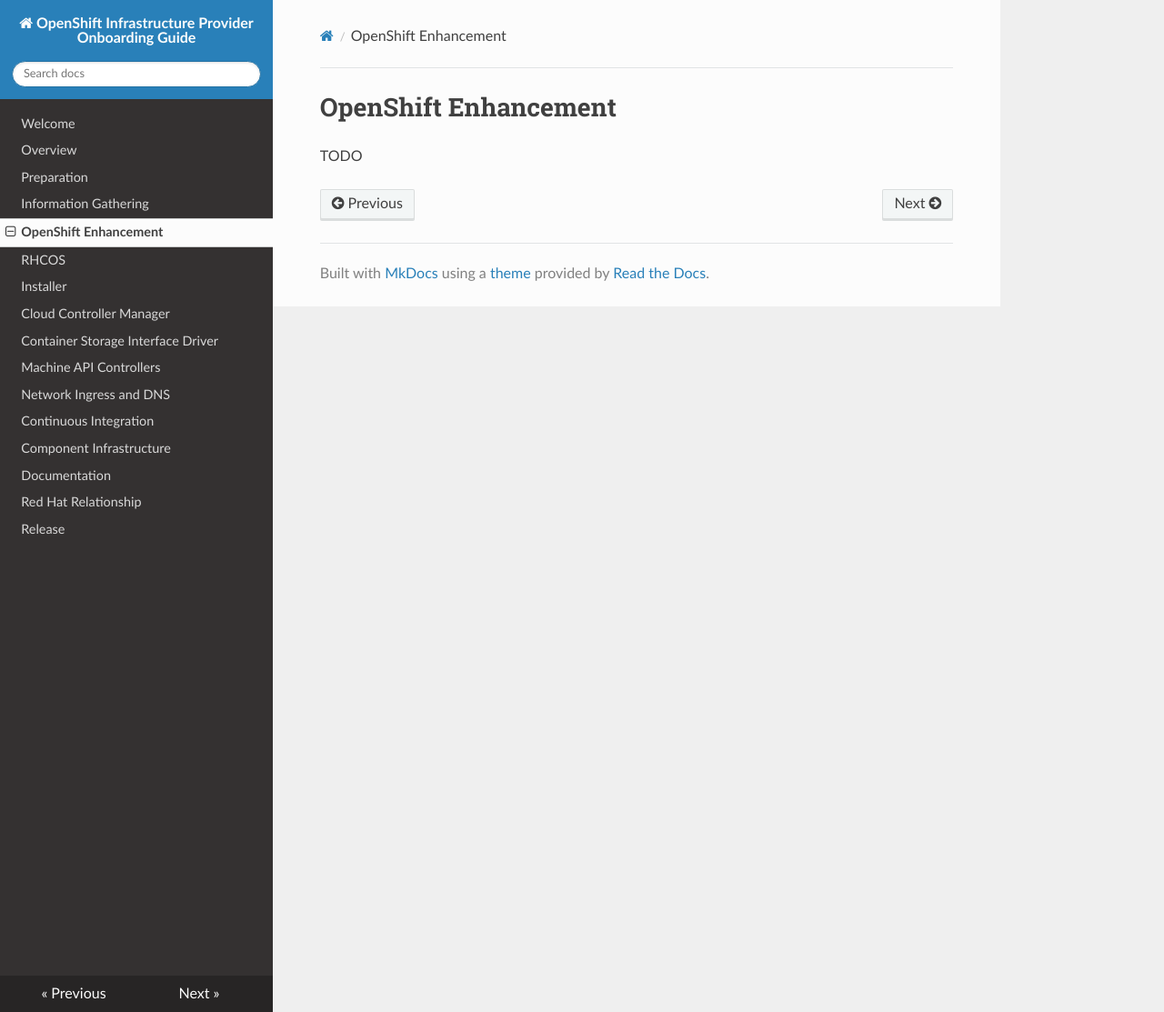
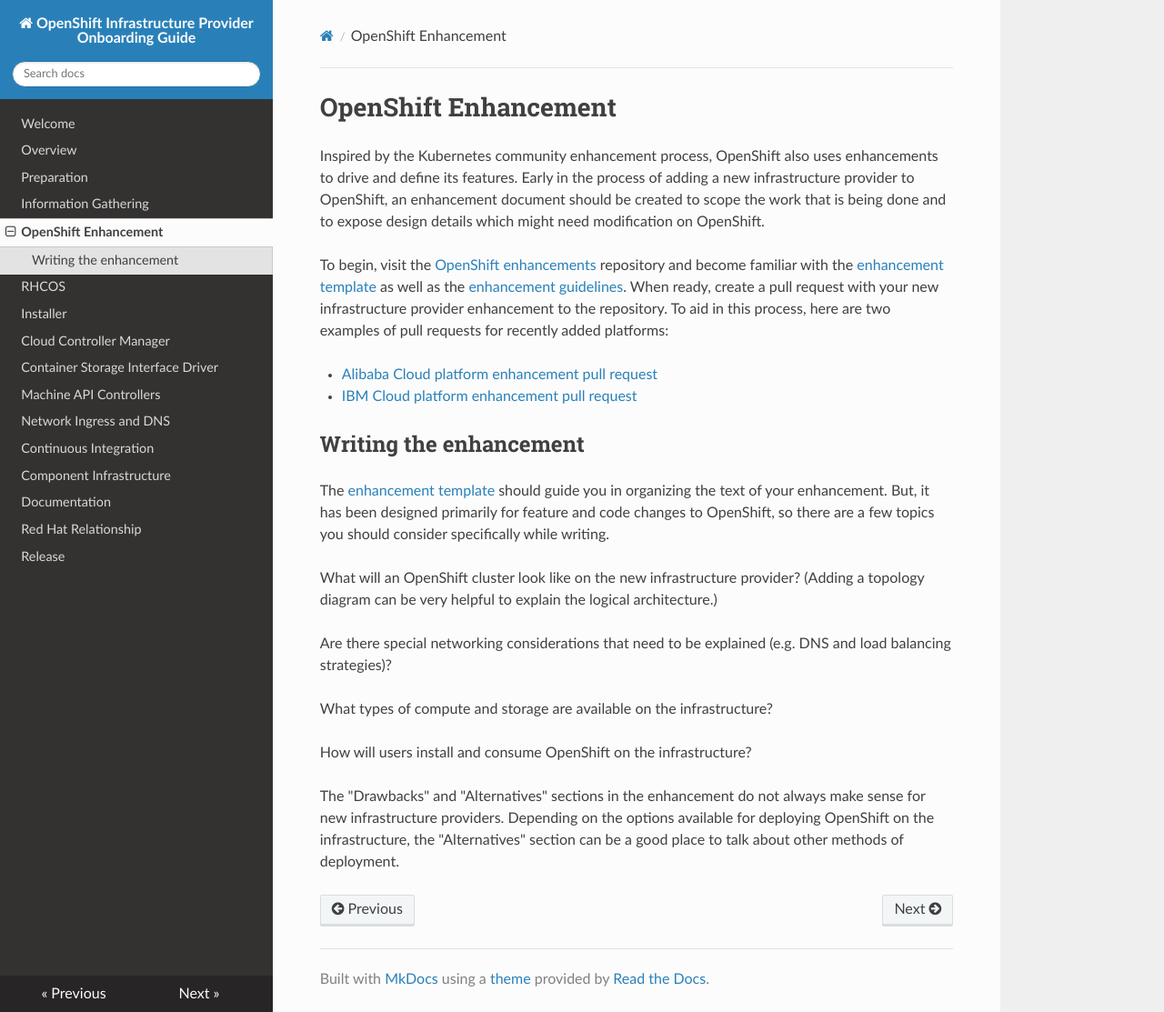
Before and after one commit to elmiko/ocp-infrastructure-provider-onboarding-guide, an MkDocs documentation site: the page built from docs/openshift-enhancement/index.md, in a window 1280 px wide and 1113 px high. Shown: the whole window at 91% size. Built offline with MkDocs 1.6.1, drawn with Linux system fonts in a browser that asks for light colours; nearby versions of some CDN libraries.

Commit message:
add text to enhancement index file
this adds the initial text plus some links to previous enhancements.

```diff
--- a/docs/openshift-enhancement/index.md
+++ b/docs/openshift-enhancement/index.md
@@ -1,3 +1,41 @@
 # OpenShift Enhancement
 
-TODO
+Inspired by the Kubernetes community enhancement process, OpenShift also uses
+enhancements to drive and define its features. Early in the process of adding a
+new infrastructure provider to OpenShift, an enhancement document should be
+created to scope the work that is being done and to expose design details which
+might need modification on OpenShift.
+
+To begin, visit the [OpenShift enhancements](https://github.com/openshift/enhancements)
+repository and become familiar with the
+[enhancement template](https://github.com/openshift/enhancements/blob/master/guidelines/enhancement_template.md)
+as well as the [enhancement guidelines](https://github.com/openshift/enhancements/tree/master/guidelines).
+When ready, create a pull request with your new infrastructure provider enhancement
+to the repository. To aid in this process, here are two examples of pull requests
+for recently added platforms:
+
+* [Alibaba Cloud platform enhancement pull request](https://github.com/openshift/enhancements/pull/707)
+
+* [IBM Cloud platform enhancement pull request](https://github.com/openshift/enhancements/pull/773)
+
+## Writing the enhancement
+
+The [enhancement template](https://github.com/openshift/enhancements/blob/master/guidelines/enhancement_template.md)
+should guide you in organizing the text of your enhancement. But, it has been designed
+primarily for feature and code changes to OpenShift, so there are a few topics you
+should consider specifically while writing.
+
+What will an OpenShift cluster look like on the new infrastructure provider?
+(Adding a topology diagram can be very helpful to explain the logical architecture.)
+
+Are there special networking considerations that need to be explained
+(e.g. DNS and load balancing strategies)?
+
+What types of compute and storage are available on the infrastructure?
+
+How will users install and consume OpenShift on the infrastructure?
+
+The "Drawbacks" and "Alternatives" sections in the enhancement do not always make
+sense for new infrastructure providers. Depending on the options available for
+deploying OpenShift on the infrastructure, the "Alternatives" section can be a good
+place to talk about other methods of deployment.
```
